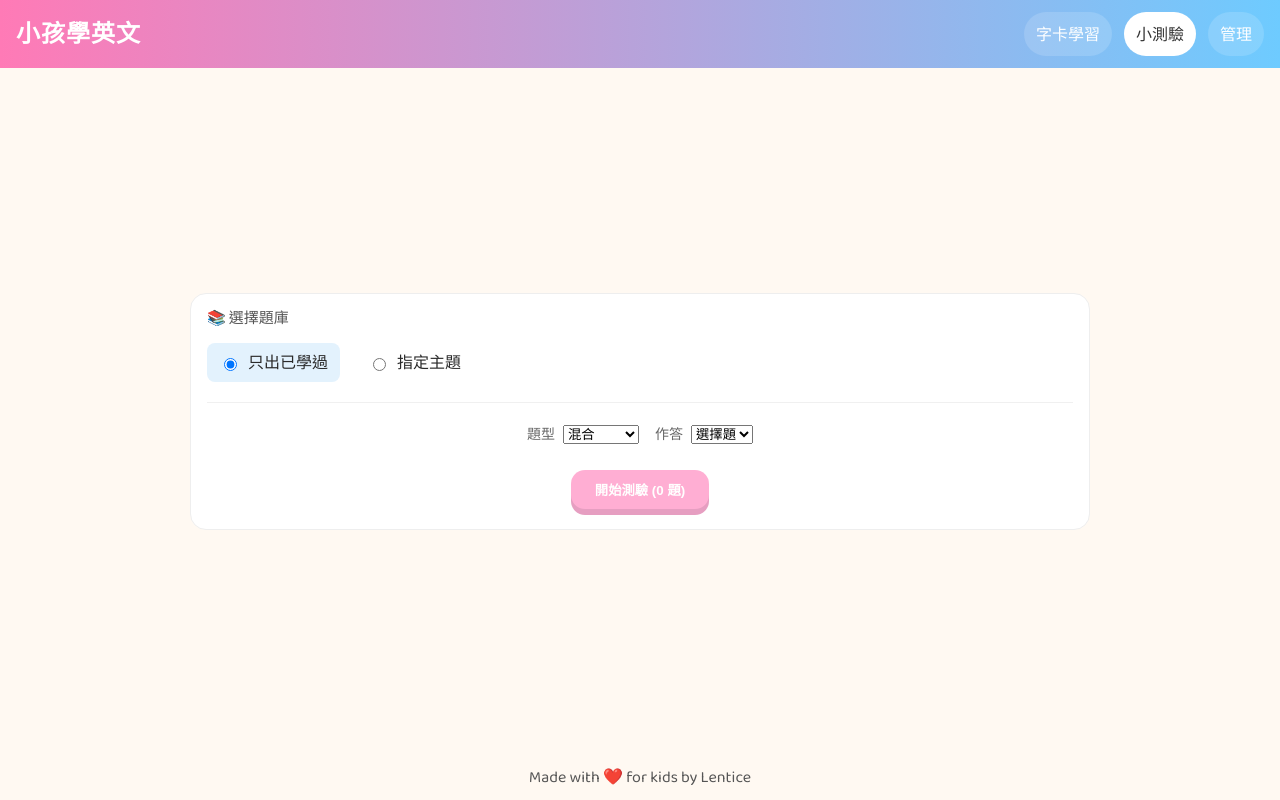
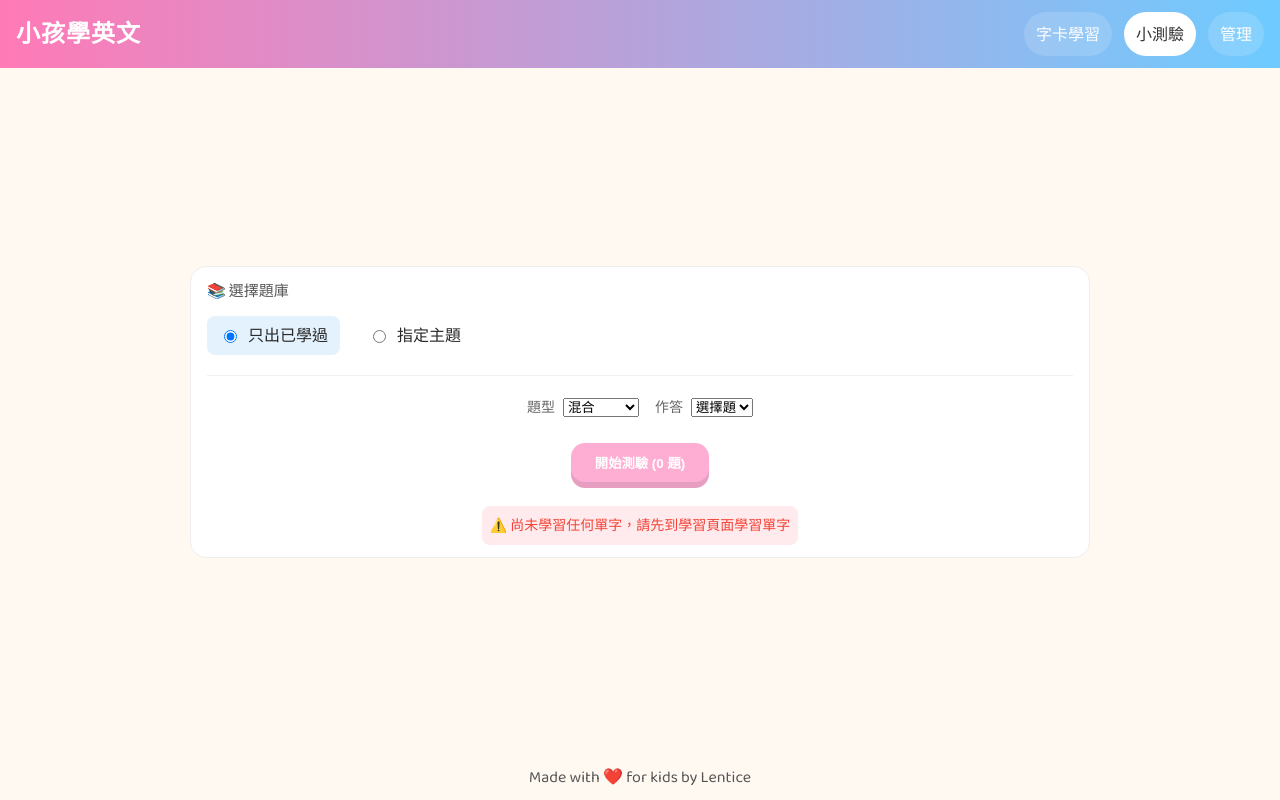
Before and after one commit to Lentice/kid_words, a React (Vite) app: page /quiz in a window 1280 px wide. Built offline with nearby package versions, Linux system fonts and the light colour scheme.

Commit message:
feat: enhance quiz functionality by adding learned words handling and user feedback for empty pool state

```diff
--- a/src/components/QuizOptions.jsx
+++ b/src/components/QuizOptions.jsx
@@ -48,6 +48,11 @@ export default function QuizOptions({ filterMode, setFilterMode, selected, setSe
         <button className="btn" onClick={start} disabled={pool.length===0} style={{padding:'10px 24px', marginTop:'8px', marginBottom:'8px'}}>
           開始測驗 ({pool.length} 題)
         </button>
+        {filterMode === 'learned' && pool.length === 0 && (
+          <div style={{color:'#f44336', fontSize:'14px', textAlign:'center', padding:'8px', background:'#ffebee', borderRadius:'8px'}}>
+            ⚠️ 尚未學習任何單字，請先到學習頁面學習單字
+          </div>
+        )}
       </div>
     </div>
   );
--- a/src/routes/Quiz.jsx
+++ b/src/routes/Quiz.jsx
@@ -59,7 +59,7 @@ export default function Quiz(){
     return selected.length === 0 ? words : bySections(selected)
   },[filterMode, selected, bySections, words, learned])
 
-  const start = () => { startQuiz(); makeQuestion(pool, speakWithConfig) }
+  const start = () => { startQuiz(); makeQuestion(pool, speakWithConfig, words) }
 
   const endQuiz = () => endQuizStore()
 
@@ -68,10 +68,10 @@ export default function Quiz(){
     checkAnswer()
   }
 
-  const next = () => makeQuestion(pool, speakWithConfig)
+  const next = () => makeQuestion(pool, speakWithConfig, words)
   const replayAudio = () => replayAudioStore(speakWithConfig)
 
-  useEffect(()=>{ if (started) makeQuestion(pool, speakWithConfig) }, [filterMode, selected, mode, answerType])
+  useEffect(()=>{ if (started) makeQuestion(pool, speakWithConfig, words) }, [filterMode, selected, mode, answerType])
 
   if (loading) return <div>載入中…</div>
   if (error) return <div>載入資料時發生錯誤</div>
@@ -109,7 +109,7 @@ export default function Quiz(){
         correct={correct}
         setSelectedOption={setSelectedOption}
         setCorrect={setCorrect}
-        makeQuestion={() => makeQuestion(pool, speakWithConfig)}
+        makeQuestion={() => makeQuestion(pool, speakWithConfig, words)}
         answerType={answerType}
         answer={answer}
         setAnswer={setAnswer}
--- a/src/stores/quizStore.js
+++ b/src/stores/quizStore.js
@@ -83,8 +83,8 @@ export const useQuizStore = create((set, get) => ({
     writeQuizState(newState)
   },
 
-  makeQuestion: (pool, speakWithConfig) => {
-    const { mode, answerType, quizState, setQ, setDir, setAnswer, setSelectedOption, setCorrect, setOptions, setAnswered } = get()
+  makeQuestion: (pool, speakWithConfig, allWords = pool) => {
+    const { mode, answerType, quizState, setQ, setDir, setAnswer, setSelectedOption, setCorrect, setOptions, setAnswered, filterMode } = get()
     if (pool.length === 0) { setQ(null); return }
 
     const weights = pool.map(w => (quizState.wrongCounts[w.id] || 0) + 1)
@@ -102,7 +102,37 @@ export const useQuizStore = create((set, get) => ({
     setAnswered(false)
 
     if (answerType === 'choice') {
-      const distractors = sample(pool, 3, item.id)
+      let distractors
+
+      // 如果是學過的單字模式且學過的單字少於10個，特殊處理
+      if (filterMode === 'learned' && pool.length < 10 && pool.length > 0) {
+        const usedIds = new Set([item.id])
+        const learnedDistractors = []
+        const otherDistractors = []
+
+        // 先嘗試從學過的單字中選1個作為干擾項(不包含當前題目)
+        if (pool.length > 1) {
+          const learned = sample(pool, 1, item.id)
+          learnedDistractors.push(...learned)
+          learned.forEach(d => usedIds.add(d.id))
+        }
+
+        // 從所有單字中選擇剩餘的干擾項，湊足3個
+        const needed = 3 - learnedDistractors.length
+        while (otherDistractors.length < needed && usedIds.size < allWords.length) {
+          const candidate = allWords[Math.floor(Math.random() * allWords.length)]
+          if (!usedIds.has(candidate.id)) {
+            usedIds.add(candidate.id)
+            otherDistractors.push(candidate)
+          }
+        }
+
+        distractors = [...learnedDistractors, ...otherDistractors]
+      } else {
+        // 原本的邏輯：從pool中隨機選3個
+        distractors = sample(pool, 3, item.id)
+      }
+
       let opts
       if (direction === 'zh2en') {
         opts = [item.word, ...distractors.map(d => d.word)]
```
